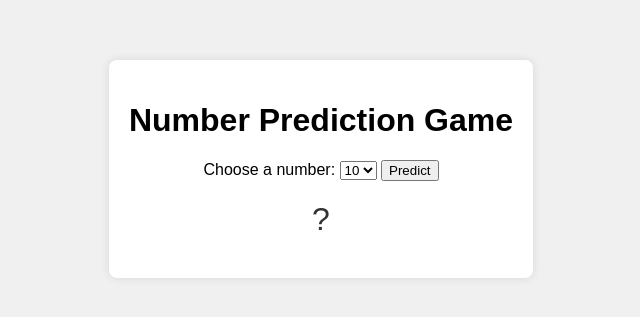
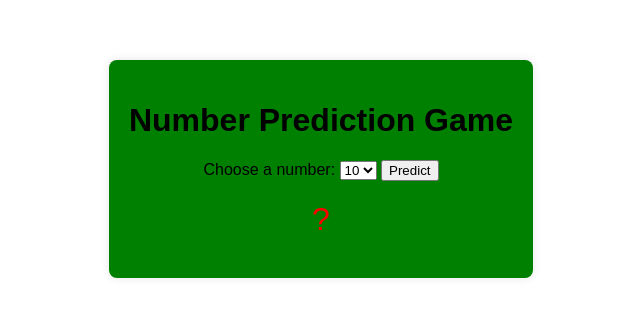
Before and after one commit to Ritiksharma2001/Random-number-choice, a plain HTML site: page index.html in a window 1280 px wide. Shown: the part 231-548 px from the top of the page, without its empty margins (319-959 px from the left). Drawn offline with Linux system fonts and the light colour scheme.

Commit message:
Update index.html

```diff
--- a/index.html
+++ b/index.html
@@ -11,14 +11,14 @@
             justify-content: center;
             align-items: center;
             height: 100vh;
-            background-color: #f0f0f0;
+            background-color: #00000000;
             margin: 0;
         }
 
         #container {
             text-align: center;
             padding: 20px;
-            background-color: #fff;
+            background-color: green;
             border-radius: 8px;
             box-shadow: 0 0 10px rgba(0, 0, 0, 0.1);
         }
@@ -26,7 +26,7 @@
         #random-number {
             font-size: 2em;
             margin: 20px 0;
-            color: #333;
+            color: red;
         }
 
         #prediction-result {
```
